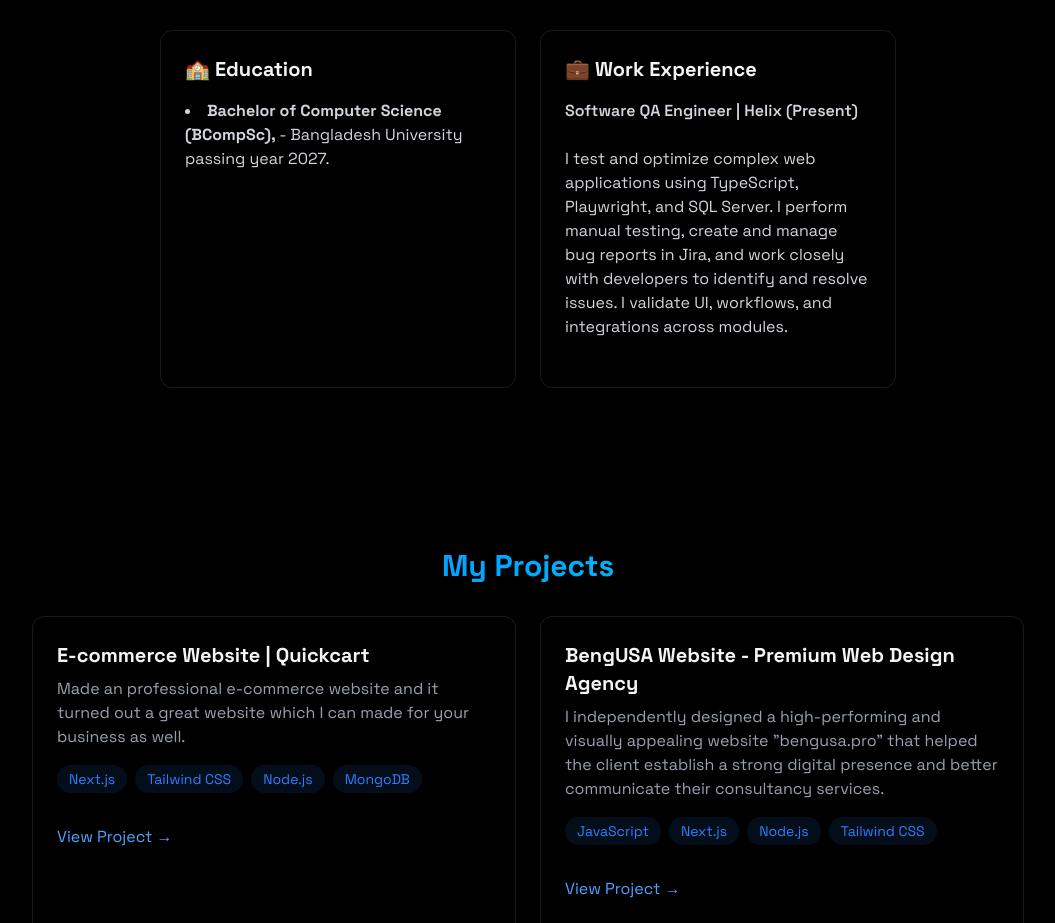
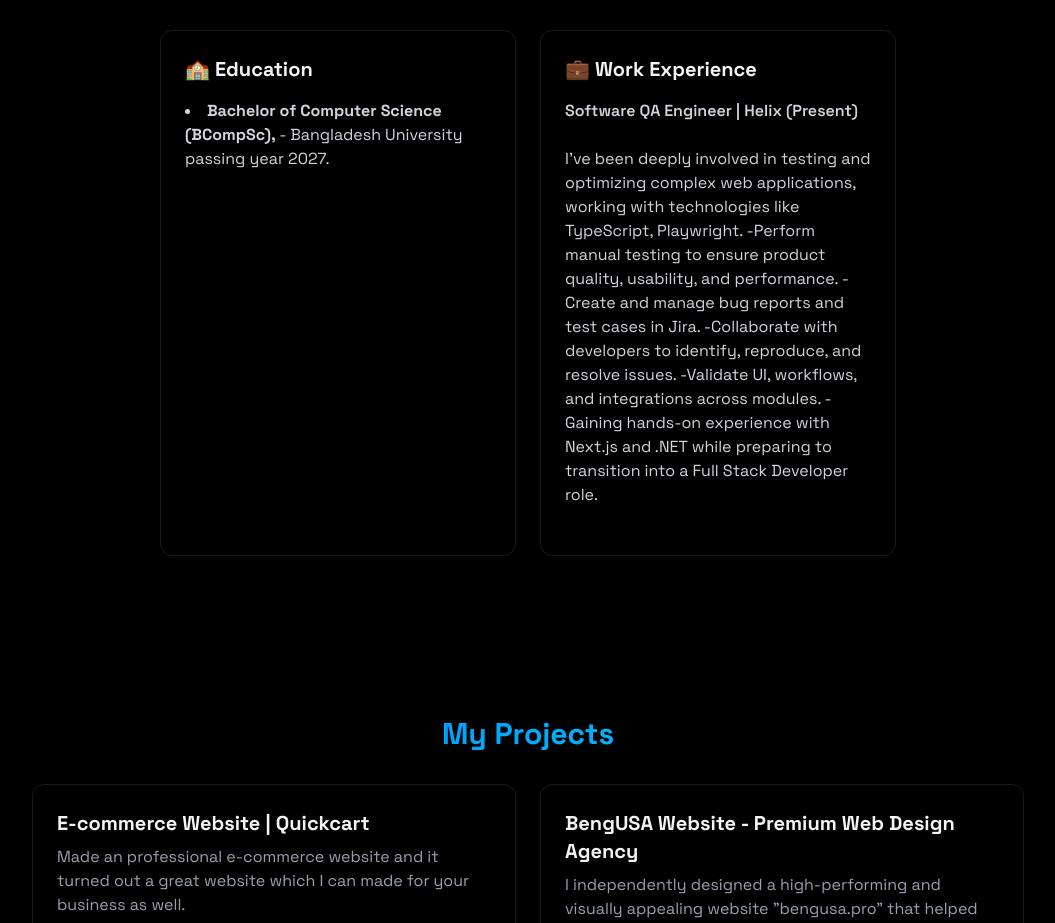
Before and after one commit to mdmahin-oss/My-Project, a React (Vite) app: page / in a window 1280 px wide. Shown: the part 1480-2403 px from the top of the page, without its empty margins (112-1167 px from the left). Built offline with nearby package versions, Linux system fonts and the light colour scheme.

Commit message:
Update About.jsx

```diff
--- a/src/components/sections/About.jsx
+++ b/src/components/sections/About.jsx
@@ -107,7 +107,12 @@ export const About = () => {
                   </h4>
                   <p>
                     <br />
-I test and optimize complex web applications using TypeScript, Playwright, and SQL Server. I perform manual testing, create and manage bug reports in Jira, and work closely with developers to identify and resolve issues. I validate UI, workflows, and integrations across modules.
+I’ve been deeply involved in testing and optimizing complex web applications, working with technologies like TypeScript, Playwright.
+-Perform manual testing to ensure product quality, usability, and performance.
+-Create and manage bug reports and test cases in Jira.
+-Collaborate with developers to identify, reproduce, and resolve issues.
+-Validate UI, workflows, and integrations across modules.
+-Gaining hands-on experience with Next.js and .NET while preparing to transition into a Full Stack Developer role.
                   </p>
                   <br />
                 </div>
```
